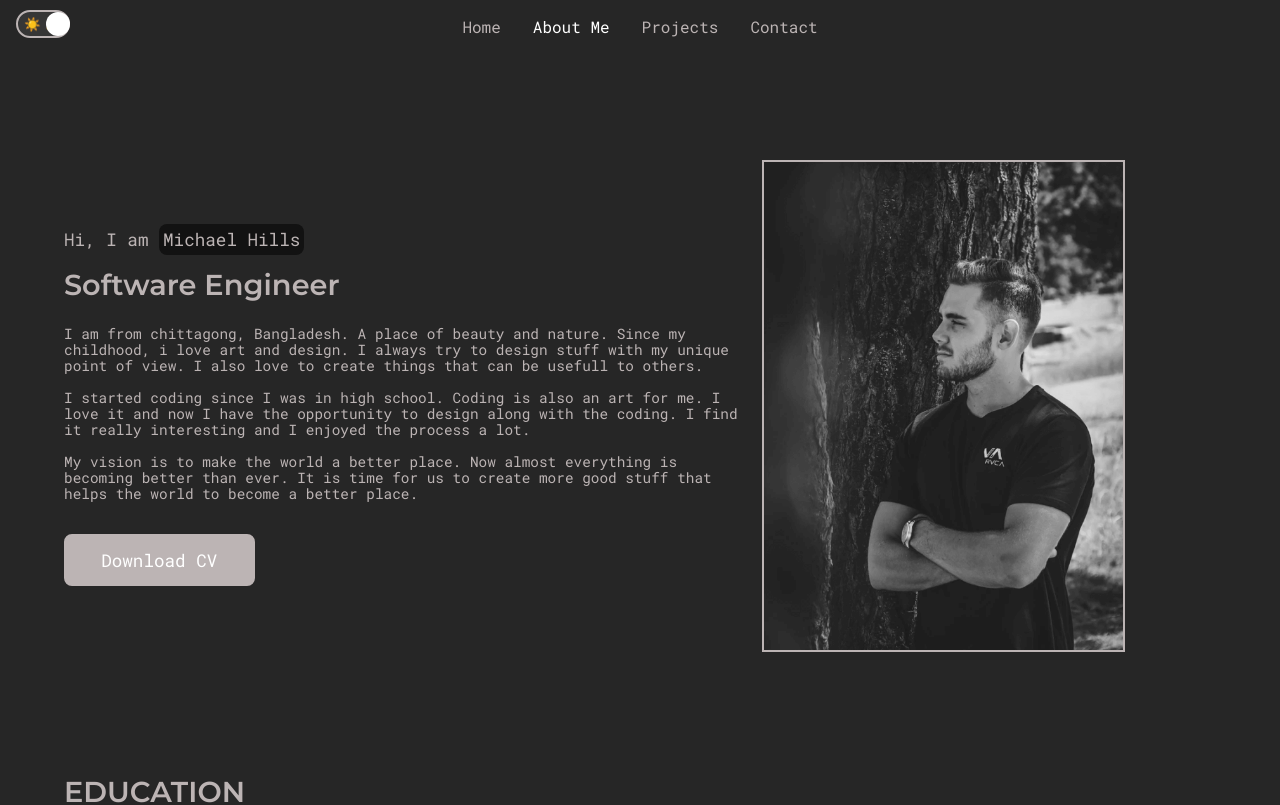
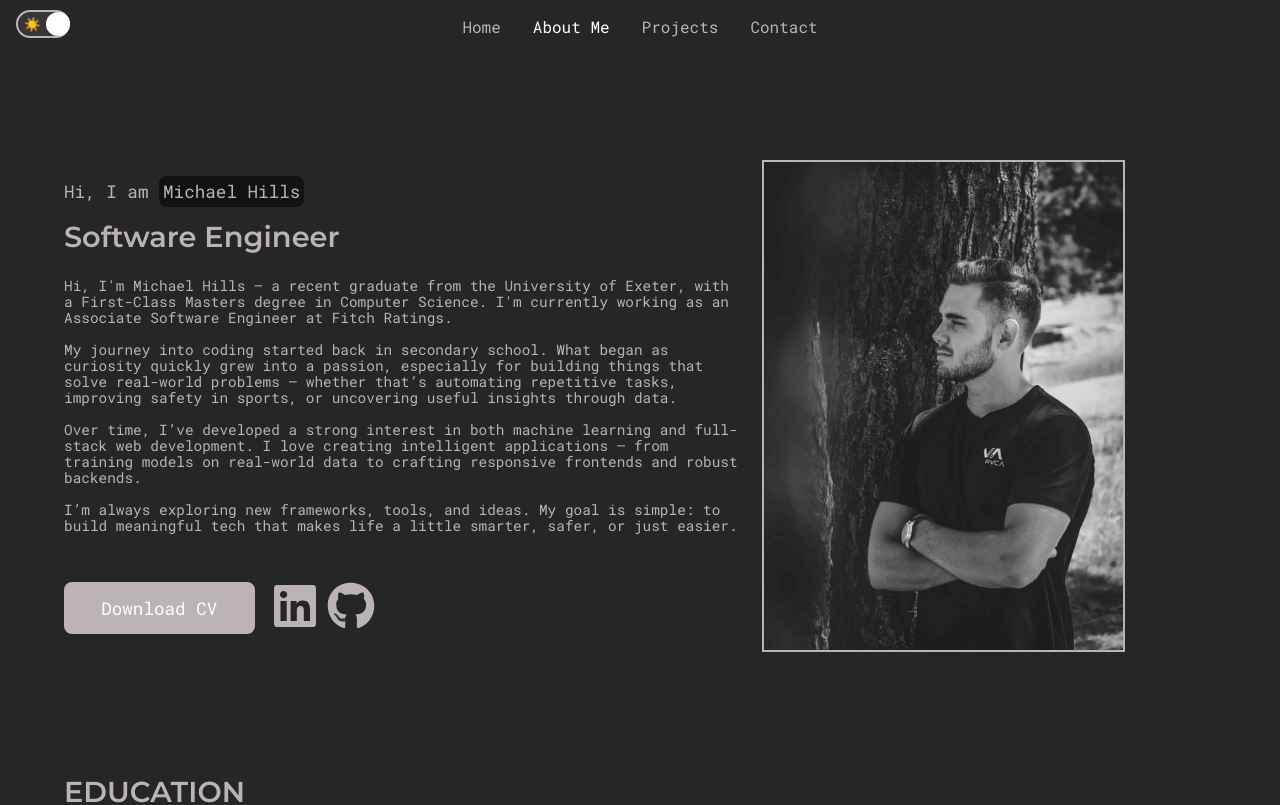
Before and after one commit to Michael-Hills/Personal-Portfolio, a React (Vite) app: page /about in a window 1280 px wide. Shown: the top 805 px of the page. Built offline with nearby package versions, Linux system fonts and the light colour scheme.

Commit message:
add buttons and CV

```diff
--- a/src/components/Button.jsx
+++ b/src/components/Button.jsx
@@ -24,12 +24,23 @@ const ButtonStyle = styled.div`
 `;
 
 
-export default function Button({ btnLink = 'Button', btnText = 'Button', outline = 'no' }) {
+export default function Button({ btnLink = 'Button', btnText = 'Button', outline = 'no', download= false}) {
     return (
-      <ButtonStyle $outline={outline}> {/* Pass outline as boolean */}
+      <ButtonStyle $outline={outline}>{download ? (
+        <a
+          className="button"
+          href={btnLink}
+          download
+          target="_blank"
+          rel="noreferrer"
+        >
+          {btnText}
+        </a>
+      ) : (
         <Link className="button" to={btnLink}>
           {btnText}
         </Link>
+      )}
       </ButtonStyle>
     );
   }
@@ -38,5 +49,6 @@ export default function Button({ btnLink = 'Button', btnText = 'Button', outline
 Button.propTypes = {
     btnLink: PropTypes.string.isRequired,
     btnText: PropTypes.string.isRequired,
-    outline: PropTypes.string
+    outline: PropTypes.string,
+    download: PropTypes.bool,
 }
--- a/src/components/HeroSection.jsx
+++ b/src/components/HeroSection.jsx
@@ -33,7 +33,7 @@ const HeroStyles = styled.div`
     .hero__name {
       font-family: 'Montserrat SemiBold';
       font-size: 7rem;
-      color: var(--white);
+      color: var(--gray-1);
       text-shadow: 2px 2px 4px rgba(0, 0, 0, 0.5);
     }
   }
--- a/src/pages/about.jsx
+++ b/src/pages/about.jsx
@@ -5,6 +5,7 @@ import AboutImg from '../assets/images/about-page-img.png';
 import AboutInfoItem from '../components/AboutInfoItem';
 import ContactBanner from '../components/ContactBanner';
 import Footer from '../components/Footer';
+import { FaLinkedin, FaGithub } from 'react-icons/fa';
 
 const AboutPageStyles = styled.div`
   padding: 20rem 0 10rem 0;
@@ -57,21 +58,82 @@ const AboutPageStyles = styled.div`
     font-size: 3.6rem;
     text-transform: uppercase;
   }
+
+  .about__info__buttons {
+  display: flex;
+  align-items: flex-start;
+  gap: 2rem;
+
+  ul {
+    display: flex;
+    gap: 1rem;
+    margin-top: 2rem;
+    height: 48px;
+
+    li {
+      display: flex;
+      align-items: center;
+      height: 100%;
+
+      a {
+        display: inline-flex;
+        align-items: center;
+        justify-content: center;
+        color: var(--gray-1);
+        min-height: 48px;
+        min-width: 48px;
+        font-size: 2.2rem;
+        transition: 0.3s ease background-color;
+      }
+    }
+  }
+}
+
   @media only screen and (max-width: 768px) {
     padding: 10rem 0;
     .top-section {
       flex-direction: column;
       gap: 5rem;
     }
+
     .about__subheading {
       font-size: 1.8rem;
     }
     .about__heading {
       font-size: 2.8rem;
     }
+
+    .about__info__items{
+      margin-top: 10rem;
+    }
+
     .about__info__heading {
       font-size: 3rem;
     }
+
+    .right {
+      display: flex;
+      justify-content: center;
+      width: 100%;
+
+      img {
+        max-width: 60%;
+        width: 350px;
+        height: auto;
+      }
+    }
+
+    .about__info__buttons {
+      flex-direction: column;
+      gap: 1rem;
+      align-items: center;
+
+      ul {
+        justify-content: center;
+      }
+    }
+
+
   }
 `;
 
@@ -88,24 +150,51 @@ export default function About() {
               <h2 className="about__heading">Software Engineer</h2>
               <div className="about__info">
                 <PText>
-                  I am from chittagong, Bangladesh. A place of beauty and
-                  nature. Since my childhood, i love art and design. I always
-                  try to design stuff with my unique point of view. I also love
-                  to create things that can be usefull to others.
-                  <br /> <br />
-                  I started coding since I was in high school. Coding is also an
-                  art for me. I love it and now I have the opportunity to design
-                  along with the coding. I find it really interesting and I
-                  enjoyed the process a lot.
-                  <br />
-                  <br />
-                  My vision is to make the world a better place. Now almost
-                  everything is becoming better than ever. It is time for us to
-                  create more good stuff that helps the world to become a better
-                  place.
+                Hi, I'm Michael Hills — a recent graduate from the University of Exeter, with
+                a First-Class Masters degree in Computer Science. I'm currently working as an Associate Software
+                Engineer at Fitch Ratings.
+                <br/><br/>
+
+                My journey into coding started back in secondary school. What began as curiosity quickly grew
+                into a passion, especially for building things that solve real-world problems — whether that’s
+                automating repetitive tasks, improving safety in sports, or uncovering useful insights through data.
+
+                <br/><br/>
+
+                Over time, I’ve developed a strong interest in both machine learning and full-stack web development.
+                I love creating intelligent applications — from training models on real-world data to crafting responsive
+                frontends and robust backends.
+
+                <br/><br/>
+
+                I’m always exploring new frameworks, tools, and ideas. My goal is simple: to build meaningful tech that
+                makes life a little smarter, safer, or just easier.
+
                 </PText>
               </div>
-              <Button btnText="Download CV" btnLink="#" />
+              <div className='about__info__buttons'>
+                <Button btnText="Download CV" btnLink="/MJ Hills - CV Mar'25 (1-pager) v1.0.pdf" download={true}/>
+                <ul>
+                  <li>
+                    <a
+                      href="https://www.linkedin.com/in/michaeljhills1/"
+                      target="_blank"
+                      rel="noreferrer"
+                    >
+                      <FaLinkedin/>
+                    </a>
+                  </li>
+                  <li>
+                    <a
+                      href="https://github.com/Michael-Hills"
+                      target="_blank"
+                      rel="noreferrer"
+                    >
+                      <FaGithub/>
+                    </a>
+                  </li>
+                </ul>
+              </div>
             </div>
             <div className="right">
               <img src={AboutImg} alt="me" />
@@ -134,11 +223,11 @@ export default function About() {
               />
               <AboutInfoItem
                 title="BackEnd"
-                items={['Node', 'Express', 'PHP']}
+                items={['Python (FastAPI, Django)', 'Java (Springboot)']}
               />
               <AboutInfoItem
-                title="Design"
-                items={['Photoshop', 'After Effects', 'Figma']}
+                title="Machine Learning"
+                items={['Pytorch', 'BERT', 'Huggiggface','Scikit-learn']}
               />
             </div>
             <div className="about__info__item">
```
Also changed, not shown: 1 other file (tests, documents, lock files or other folders).
